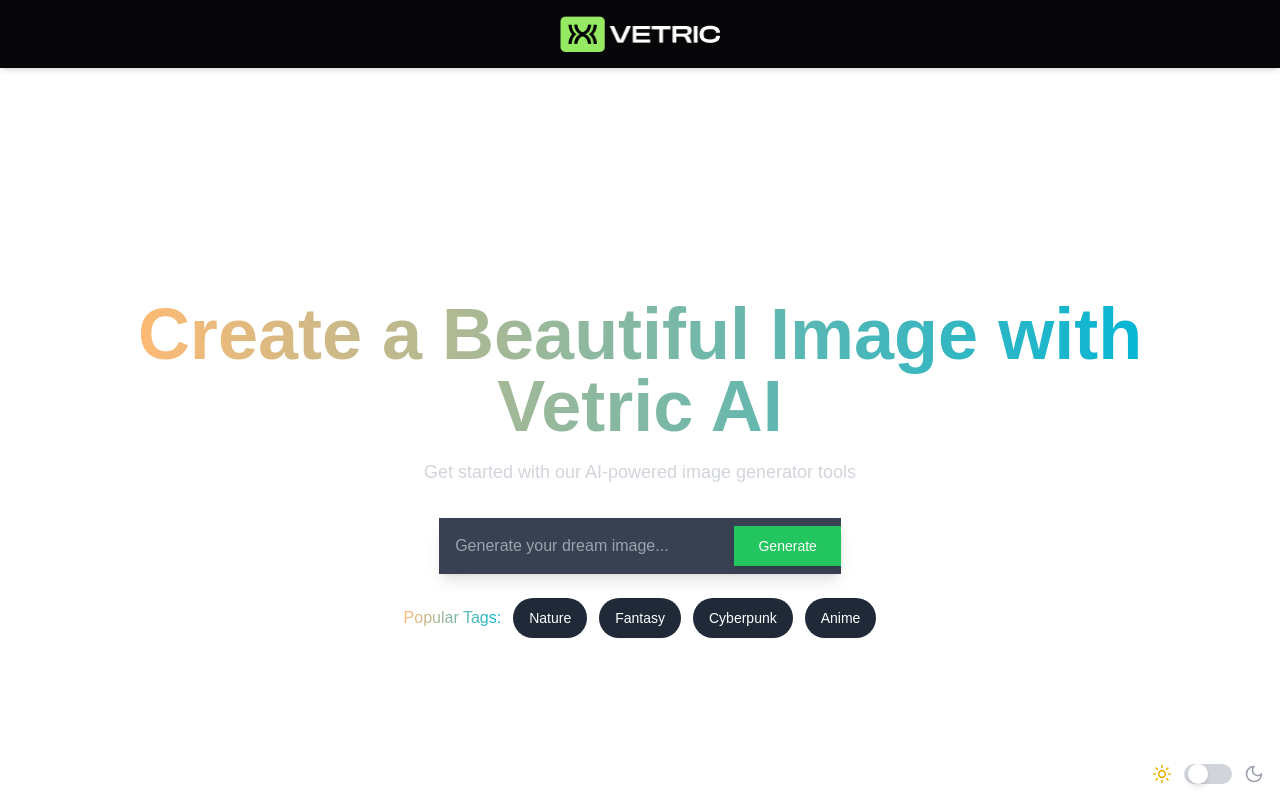
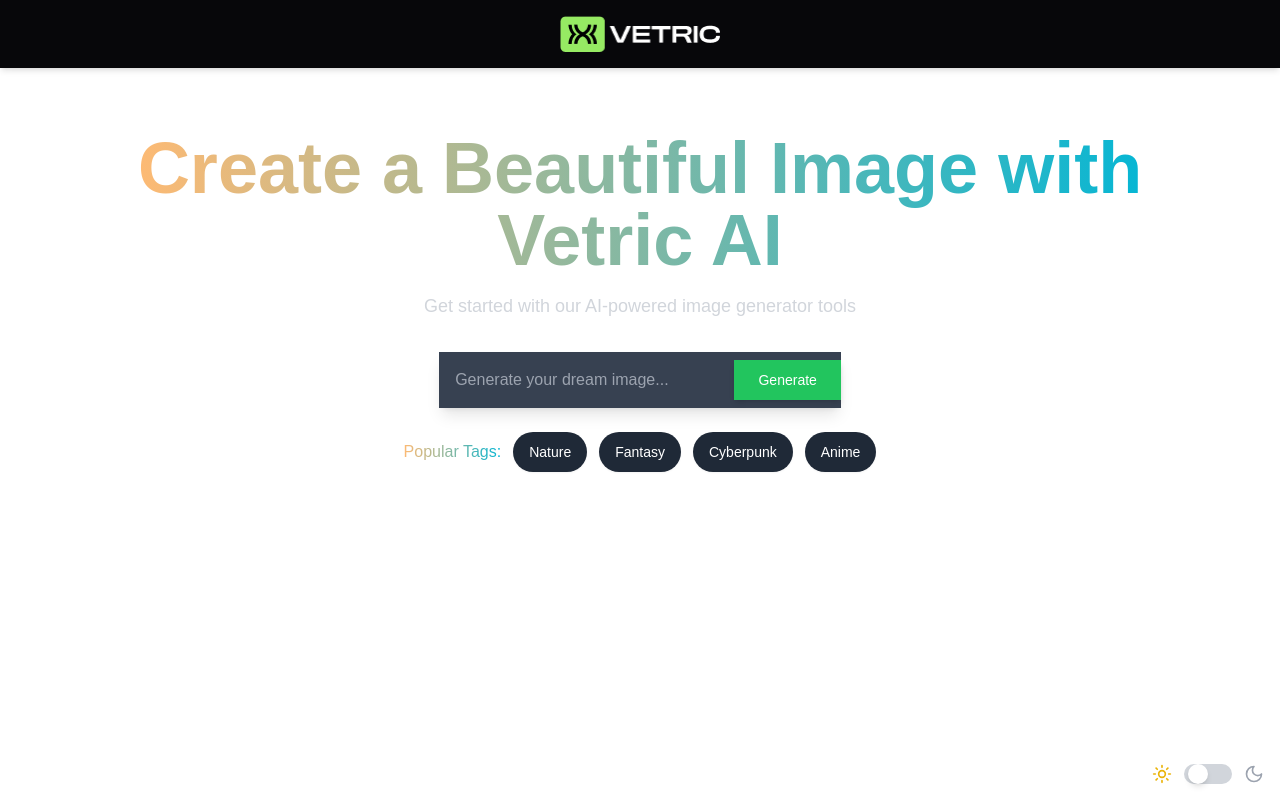
Before and after one commit to OlatunjiAbiodunEmmanuel/vetric, a Next.js app: page /ai in a window 1280 px wide. Shown: the top 800 px of the page. Built offline with nearby package versions, Linux system fonts and the light colour scheme.

Commit message:
add image section

```diff
--- a/app/(vetric-ai)/components/Hero.tsx
+++ b/app/(vetric-ai)/components/Hero.tsx
@@ -55,7 +55,7 @@
   };
 
   return (
-    <div className="w-full min-h-screen flex flex-col items-center justify-center px-4">
+    <div className="w-full min-h-screen flex flex-col items-center px-4 mt-8 md:mt-16">
       <div className="text-center">
         {/* Hero Title */}
         <h1 className="text-3xl sm:text-4xl md:text-5xl lg:text-6xl xl:text-7xl font-bold bg-gradient-to-r from-orange-300 to-cyan-500 bg-clip-text text-transparent leading-tight">
```
